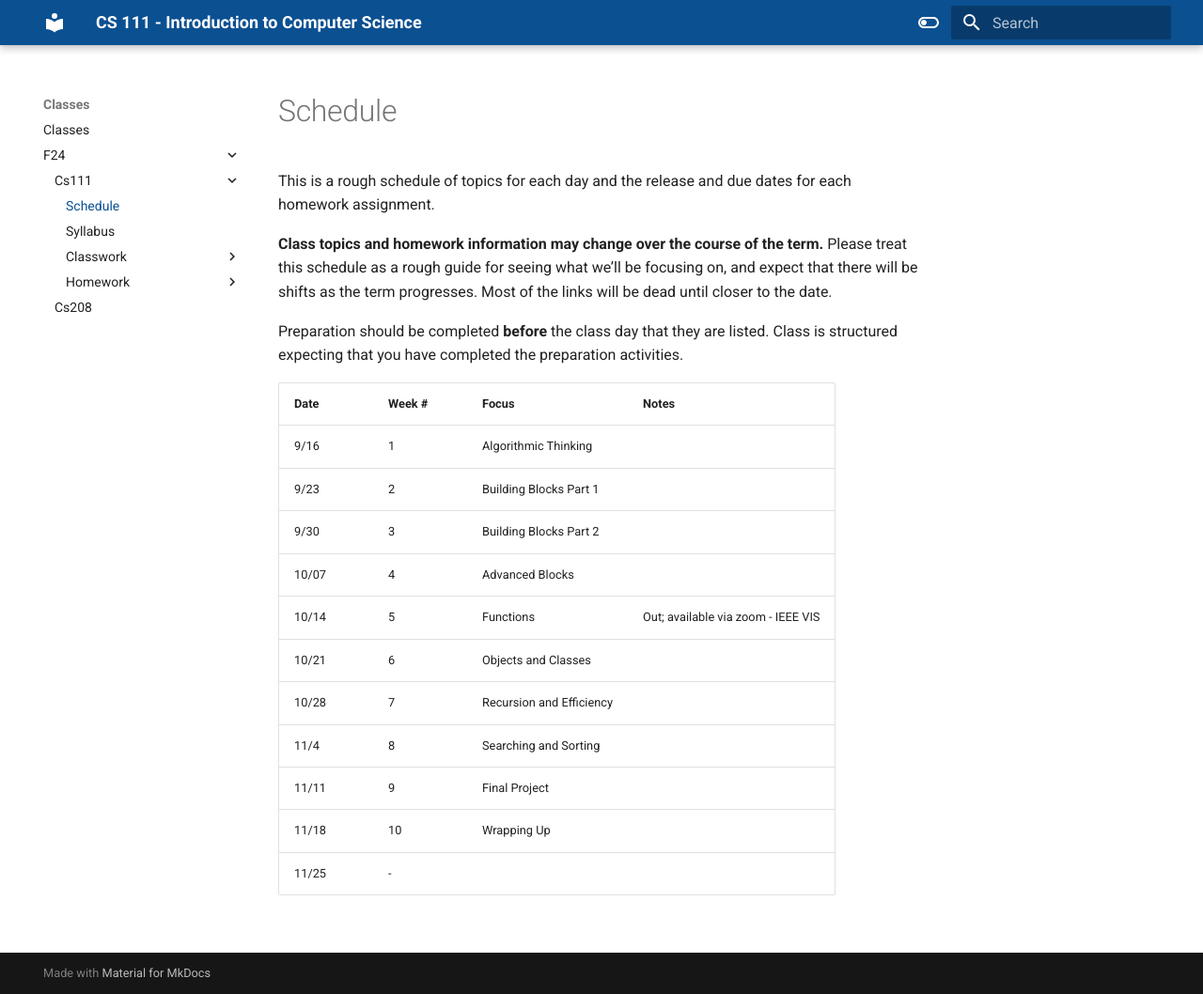
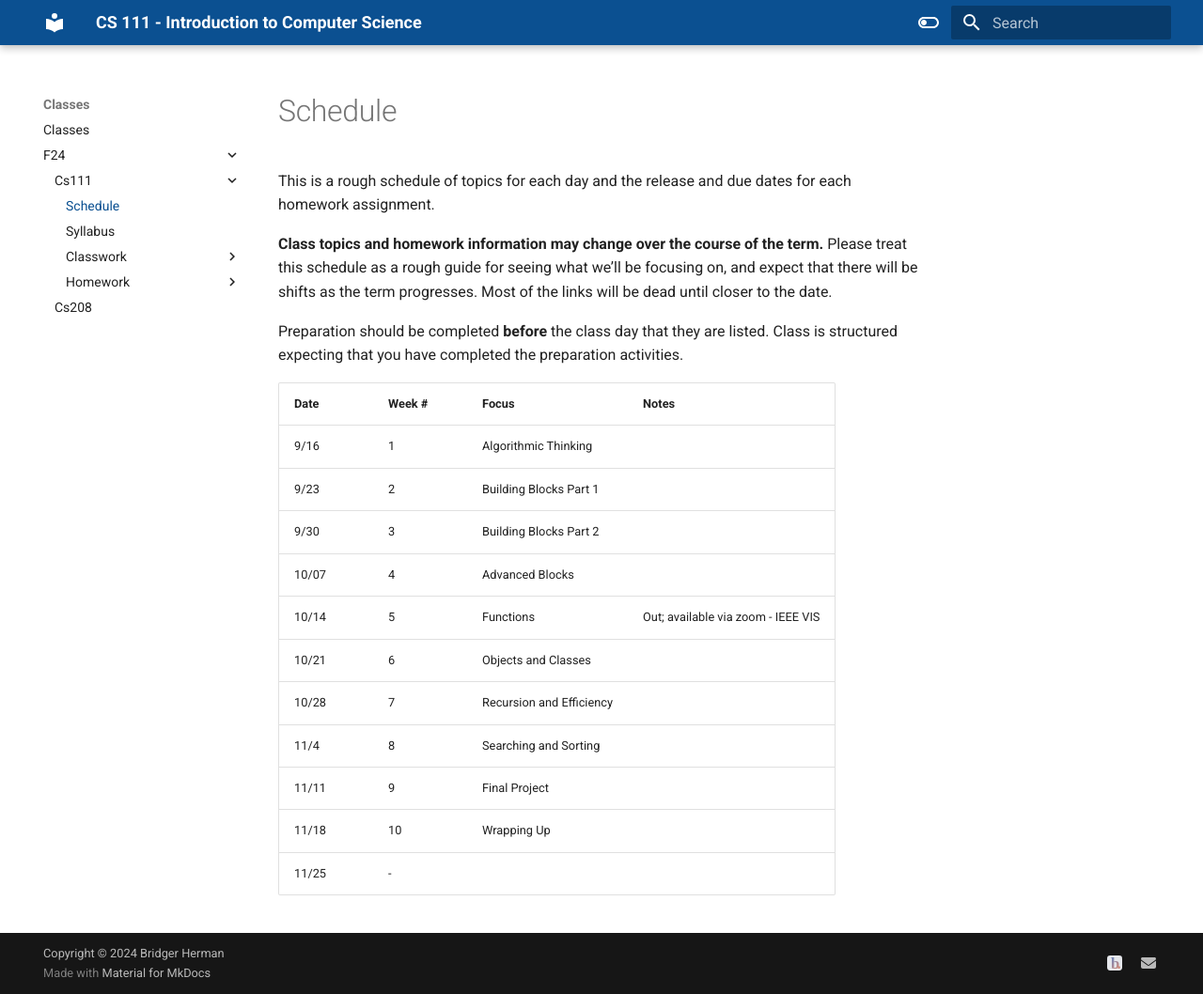
Before and after one commit to bridger-herman/class, an MkDocs documentation site: the page built from docs/f24/cs111/Schedule.md, in a window 1280 px wide and 1058 px high. Shown: the whole window at 94% size. Built offline with MkDocs 1.6.1 and Material for MkDocs 9.7.7, drawn with Linux system fonts in a browser that asks for light colours.

```diff
--- a/docs/f24/cs111/Schedule.md
+++ b/docs/f24/cs111/Schedule.md
@@ -3,7 +3,6 @@ This is a rough schedule of topics for each day and the release and due dates fo
 **Class topics and homework information may change over the course of the term.** Please treat this schedule as a rough guide for seeing what we’ll be focusing on, and expect that there will be shifts as the term progresses. Most of the links will be dead until closer to the date.
 
 Preparation should be completed **before** the class day that they are listed. Class is structured expecting that you have completed the preparation activities.
-
 
 | Date  | Week # | Focus                    | Notes                              |
 | ----- | ------ | ------------------------ | ---------------------------------- |
--- a/mkdocs.yml
+++ b/mkdocs.yml
@@ -55,6 +55,14 @@ extra_javascript:
 extra_css:
   - stylesheets/extra.css
 
+extra:
+  social:
+  - icon: bridger-herman
+    link: https://bridger-herman.github.io
+  - icon: envelope
+    name: bridger {at} carleton.edu
+
+copyright: Copyright &copy; 2024 Bridger Herman
 
 extra_titles:
   cs111: "CS 111 - Introduction to Computer Science"
```
Also changed, not shown: README.md (+3 -0 lines), overrides/.icons/bridger-herman.svg (added), overrides/.icons/envelope.svg (added), 1 other file.
